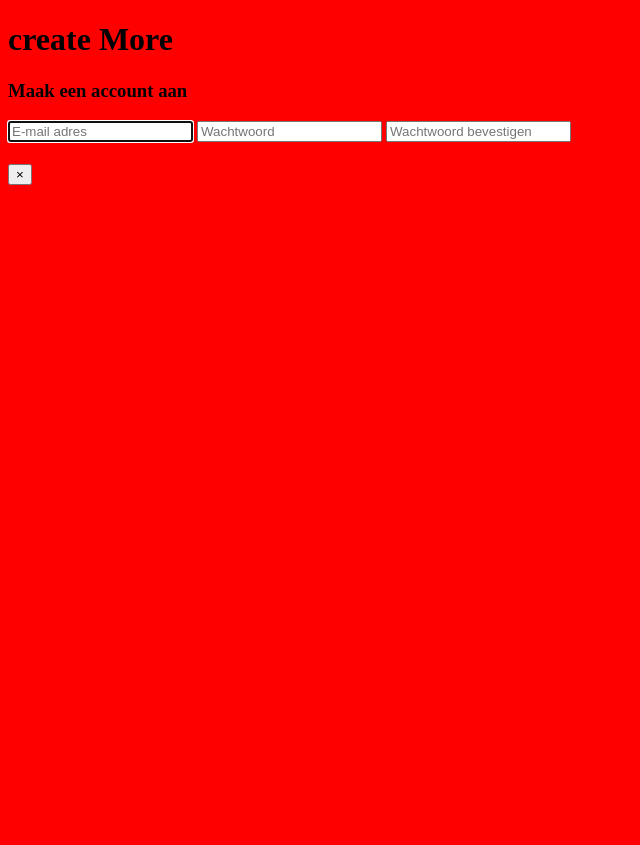
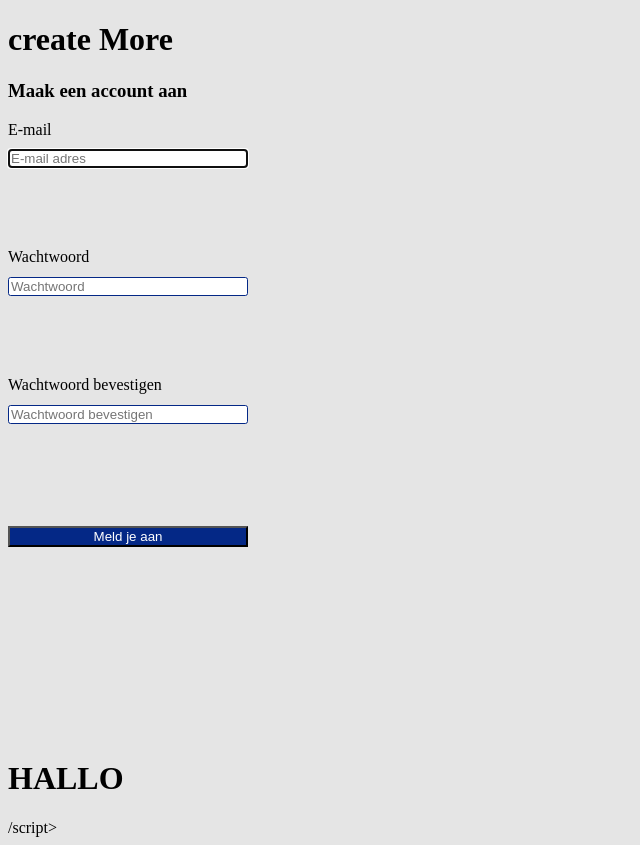
Before and after one commit to Jarne-H/CreateMore, a PHP site: page /signUp.php in a window 1280 px wide. Shown: the whole page, without its empty margins (0-640 px from the left). Before the commit the page ends 185 px from the top, so only its background shows below. Run offline with PHP 8.4, Linux system fonts and the light colour scheme.

Commit message:
Begin van formulier

```diff
--- a/CSS/style.css
+++ b/CSS/style.css
@@ -1,3 +1,22 @@
 body {
-    background-color: red;
+    background-color: #E5E5E5;
+
 }
+button {
+    background-color: #042886;
+    color: white;
+    max-width: 248px;
+    max-height: 72px;
+}
+#form div{
+    display: flex;
+    flex-direction: column;
+   padding-bottom: 5em;
+   max-width: 15em;
+
+}
+#form input {
+    border-radius: 0.2em;
+    border: 0.8px #042886 solid;
+    margin-top: 0.8em;
+}
--- a/signUp.php
+++ b/signUp.php
@@ -26,32 +26,41 @@
 		<div class="liner"></div>
 		<div id="form">
 			<form method="post" action>
-				<input name="email" placeholder="E-mail adres" type="email" required autofocus />
-                <input name="password" placeholder="Wachtwoord" type="password" required />
-                <input name="password_conf" placeholder="Wachtwoord bevestigen" type="password" required />
+
+				<div>
+                    <label for="email">E-mail</label>
+                    <input name="email" placeholder="E-mail adres" type="email" required autofocus/>
+                </div>
+
+                <div>
+                    <label for="password">Wachtwoord</label>
+                    <input name="password" placeholder="Wachtwoord" type="password" required />
+                </div>
+
+                <div>
+                    <label for="password_conf">Wachtwoord bevestigen</label>
+                    <input name="password_conf" placeholder="Wachtwoord bevestigen" type="password" required />
+                </div>
 				<h5>
 
 				</h5>
-				<!--input class="btn-toggle btn-toggle-round" id="btn-toggle-1" name="remember" type="checkbox" /><label for="btn-toggle-1"></label><input name="register" type="submit" value="Register" /-->
-			</form>
-		</div>
-
-	</div>
 
 
 		<div class="user-messages-area">
 			<div class="alert alert-danger">
-				<button type="button" class="close" data-dismiss="alert" aria-label="Close"><span aria-hidden="true">&times;</span></button>
+
+				<button type="button" class="close" data-dismiss="alert" aria-label="Close"><span aria-hidden="true">Meld je aan</span></button>
 				<ul>
 					<?php //if(isset($error)):?>
 
-					<?php //endif; ?>
-				</ul>
+
 			</div>
 		</div>
 
+		<h1>HALLO</h1>
+
 
 	<script src="https://ajax.googleapis.com/ajax/libs/jquery/3.3.1/jquery.min.js"></script>
-	<script src="https://maxcdn.bootstrapcdn.com/bootstrap/3.3.7/js/bootstrap.min.js"></script>
+	<script src="https://maxcdn.bootstrapcdn.com/bootstrap/3.3.7/js/bootstrap.min.js"></script>/script>
 </body>
 </html>
```
